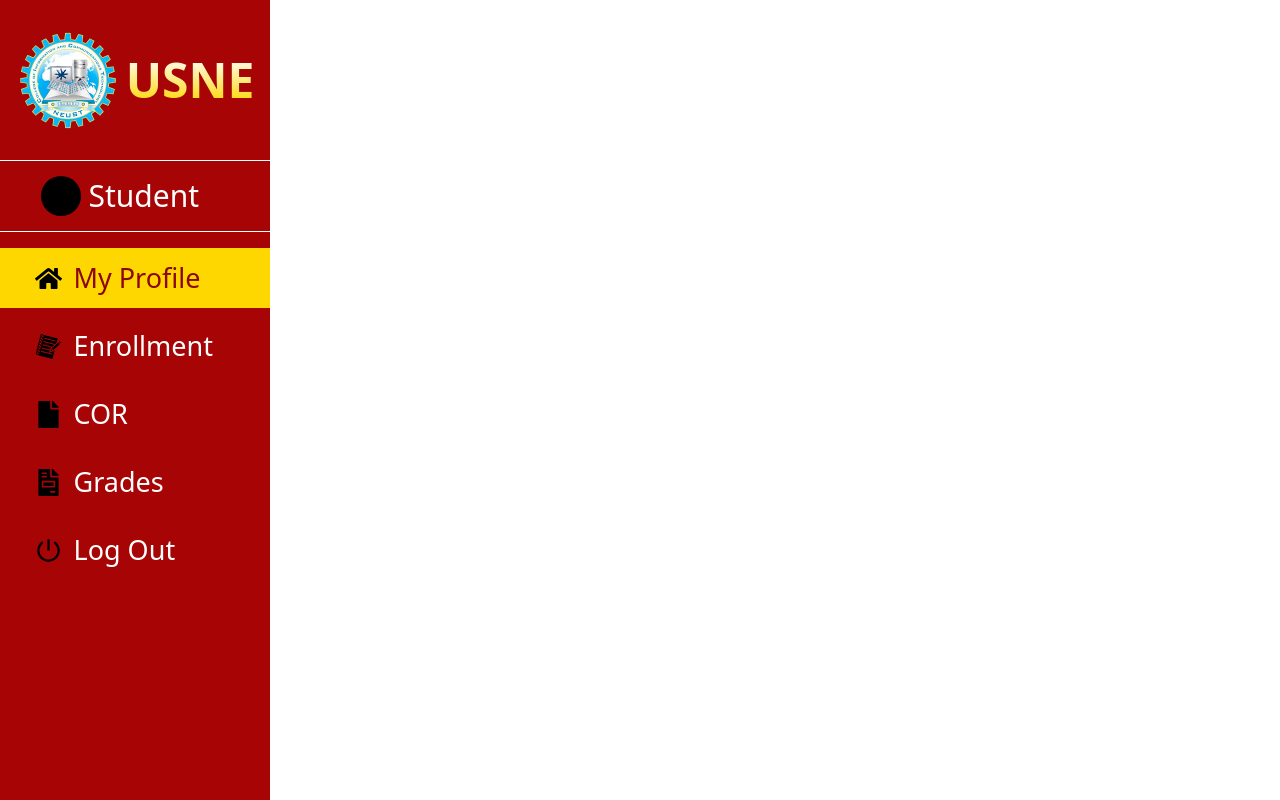
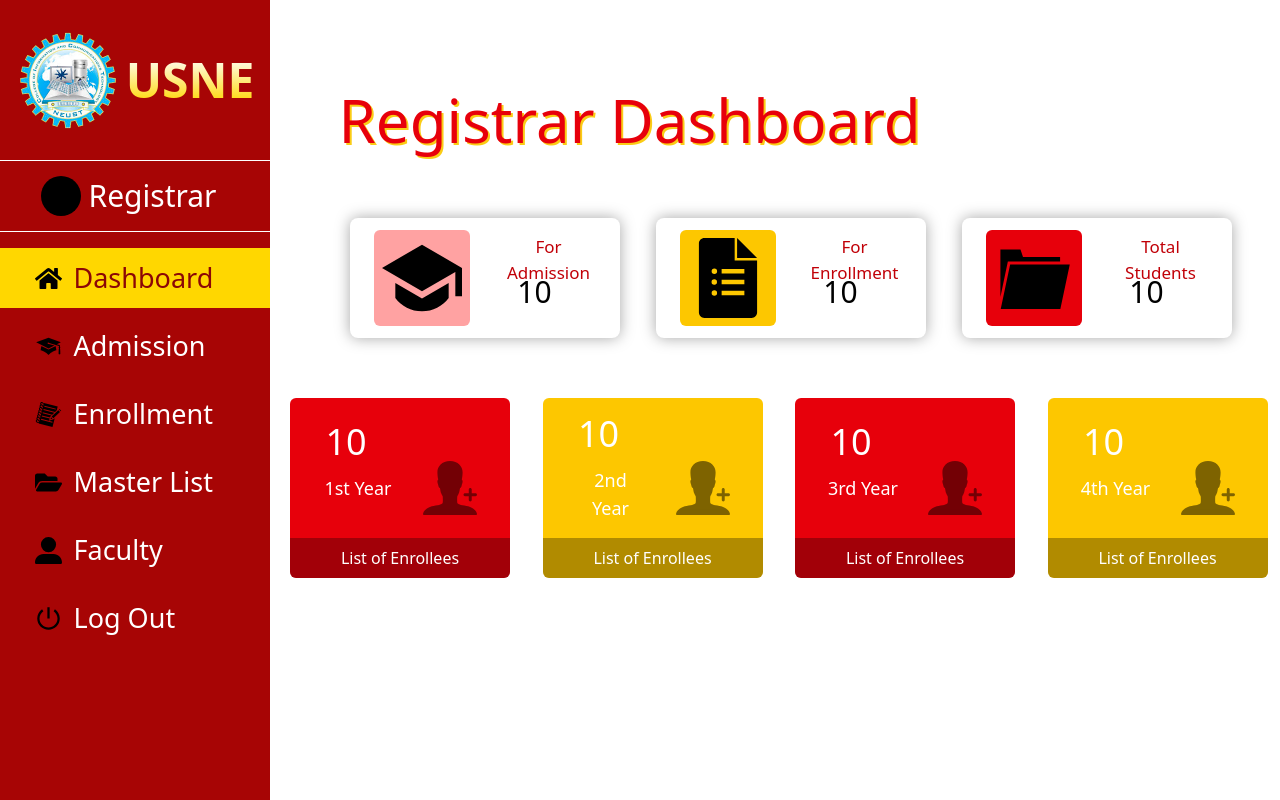
Before and after one commit to Mrcoder1915/enrollment-system, a Next.js app: page /Dashboard in a window 1280 px wide. Built offline with nearby package versions, Linux system fonts and the light colour scheme; no server answers; the database is empty.

Commit message:
fixed possible bugs and adding Student folder por student api

```diff
--- a/app/components/ui/Sidebar/sideBar.js
+++ b/app/components/ui/Sidebar/sideBar.js
@@ -15,7 +15,7 @@ const sideBar = () => {
 
   return (
     <>
-       {userAccess &&
+       {userAccess === "registrar" || userAccess === "instructor" || userAccess === "student"?
           <aside className='sidebar fixed bg-side  w-[270px] h-full z-10'>
               {/* this is the sidebar */}
               <div className='w-full h-[20%] flex items-center justify-center gap-2.5'>
@@ -59,6 +59,7 @@ const sideBar = () => {
                 </ul>
               </div>
           </aside>
+      : null
     }
    </>
   )
--- a/app/components/ui/enrollment-status/table.js
+++ b/app/components/ui/enrollment-status/table.js
@@ -8,7 +8,7 @@
 
       useEffect(() => {
           async function enroll() {
-              const enrollStudent = await fetch("http://localhost:3000/api/studentenrollment");
+              const enrollStudent = await fetch("http://localhost:3000/api/Student/studentenrollment");
               const data = await enrollStudent.json()
               setEnrollDetails(prev => prev = data)
           }
--- a/app/lib/config/connection.js
+++ b/app/lib/config/connection.js
@@ -1,11 +1,13 @@
 import mongoose from "mongoose";
+import dotenv from 'dotenv'
+dotenv.config()
 
 const connection = async () => {
     try {
         console.log(" Current Mongoose readyState:", mongoose.connection.readyState);
         if(mongoose.connection.readyState === 1) return;
-        const con = await mongoose.connect("mongodb://localhost:27017/school_enrollment");
-        console.log("connected to mongodb database name: ", con.connection.name);
+        const con = await mongoose.connect(process.env.MONGO_URI);
+        console.log("connected to mongodb database name: ", con.connection.name, " HOST: ", con.connection.host);
 
     } catch (error) {
         console.log("server error: ", error.message)
--- a/app/providers/dashboardProvider.js
+++ b/app/providers/dashboardProvider.js
@@ -23,7 +23,7 @@ const dashboardProvider = ({children}) => {
     // if you are working on student portal you need to change the userAcess value to student
     // if you are working on registar portal you need to change the userAcess value to registar
     // FOR YOU TO SEE THE STUDENT OR REGISTAR SIDEBAR THIS IS JUST STATIC DATA UNTIL WE IMPLEMENT THE BACKEND
-    const userAccess = "student";
+    const userAccess = "registrar";
 
 const showDetails = (position) => {
     setShow((prev) => prev = position)
--- a/package.json
+++ b/package.json
@@ -9,6 +9,7 @@
     "lint": "next lint"
   },
   "dependencies": {
+    "dotenv": "^16.5.0",
     "mongoose": "^8.13.2",
     "next": "15.2.4",
     "react": "^19.0.0",
```
Also changed, not shown: app/api/Student/studentenrollment/route.js (renamed from app/api/studentenrollment/route.js, +4 -4 lines), 1 other file (tests, documents, lock files or other folders). Lines whose indentation alone changed are shown as unchanged.
